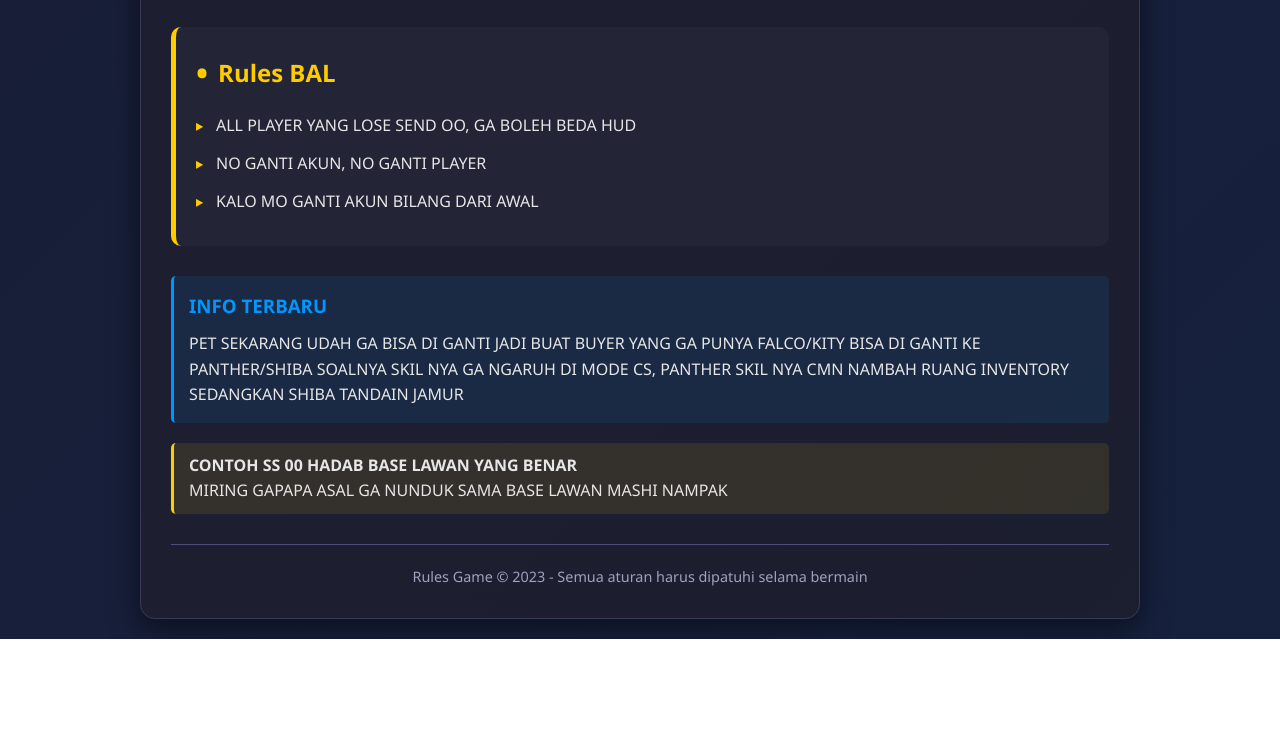
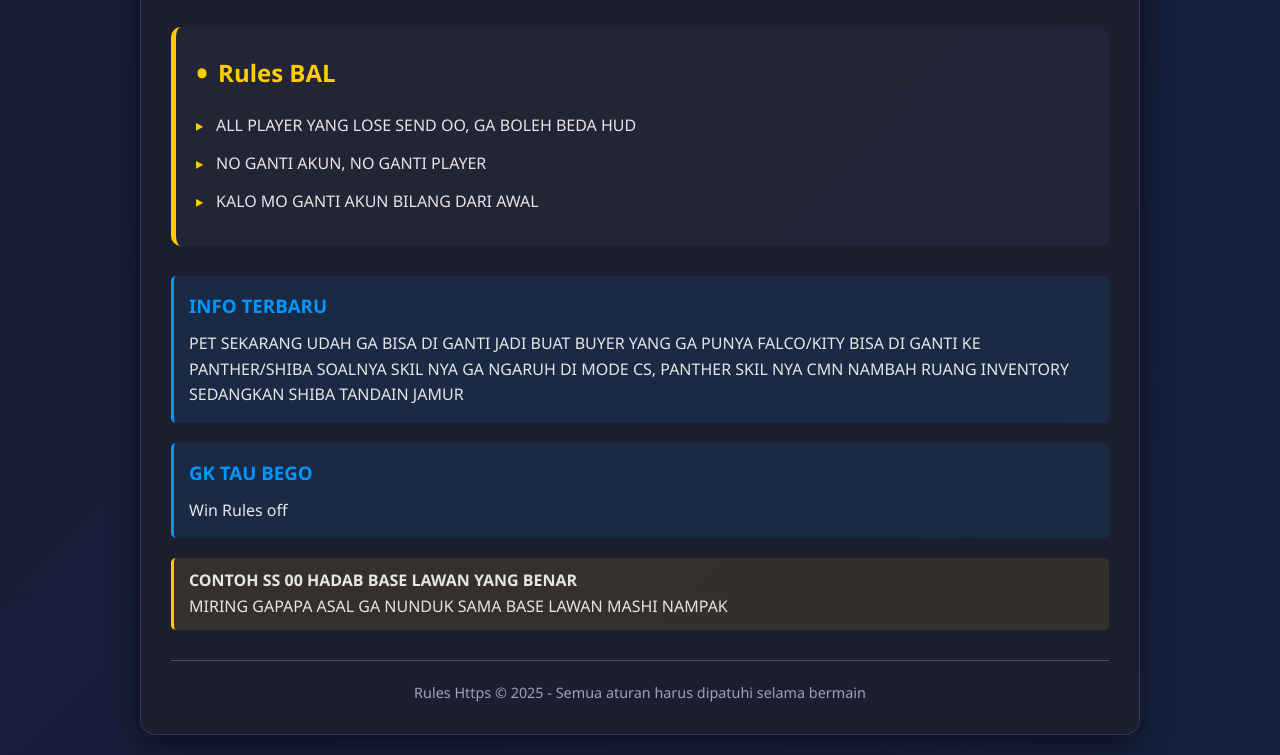
Before and after one commit to RmaxOffc/Vilency, a plain HTML site: page index.html in a window 1280 px wide. Shown: the part 2959-3714 px from the top of the page. Before the commit the page ends 3598 px from the top, so only its background shows below. Drawn offline with Linux system fonts and the light colour scheme.

Commit message:
Update index.html

```diff
--- a/index.html
+++ b/index.html
@@ -281,6 +281,11 @@
                 <p>PET SEKARANG UDAH GA BISA DI GANTI JADI BUAT BUYER YANG GA PUNYA FALCO/KITY BISA DI GANTI KE PANTHER/SHIBA SOALNYA SKIL NYA GA NGARUH DI MODE CS, PANTHER SKIL NYA CMN NAMBAH RUANG INVENTORY SEDANGKAN SHIBA TANDAIN JAMUR</p>
             </div>
 
+            <div class="info-box">
+                <h3>GK TAU BEGO</h3>
+                <p>Win Rules off</p>
+            </div>
+
             <div class="note">
                 <p><strong>CONTOH SS 00 HADAB BASE LAWAN YANG BENAR</strong></p>
                 <p>MIRING GAPAPA ASAL GA NUNDUK SAMA BASE LAWAN MASHI NAMPAK</p>
@@ -288,7 +293,7 @@
         </main>
 
         <footer>
-            <p>Rules Game &copy; 2023 - Semua aturan harus dipatuhi selama bermain</p>
+            <p>Rules Https &copy; 2025 - Semua aturan harus dipatuhi selama bermain</p>
         </footer>
     </div>
 </body>
```
